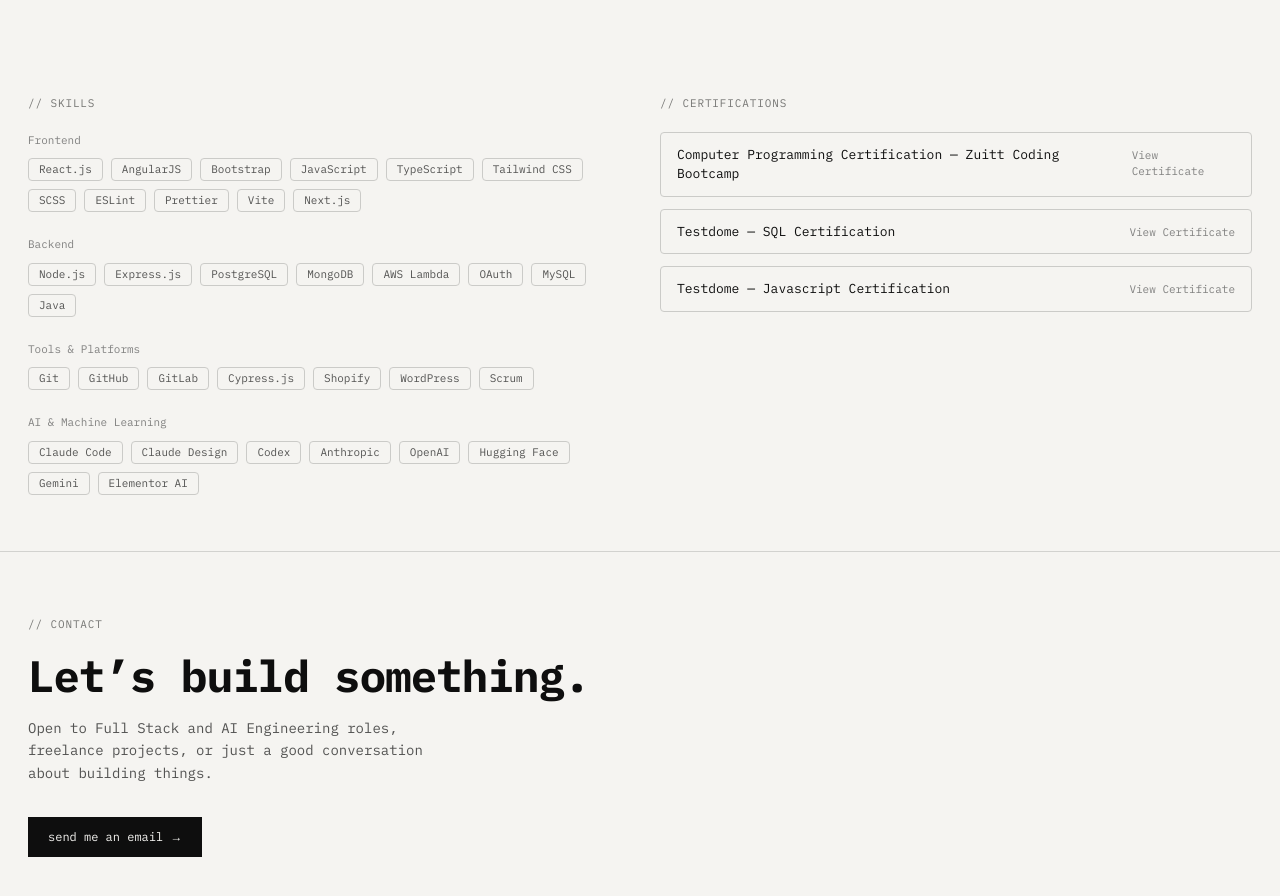
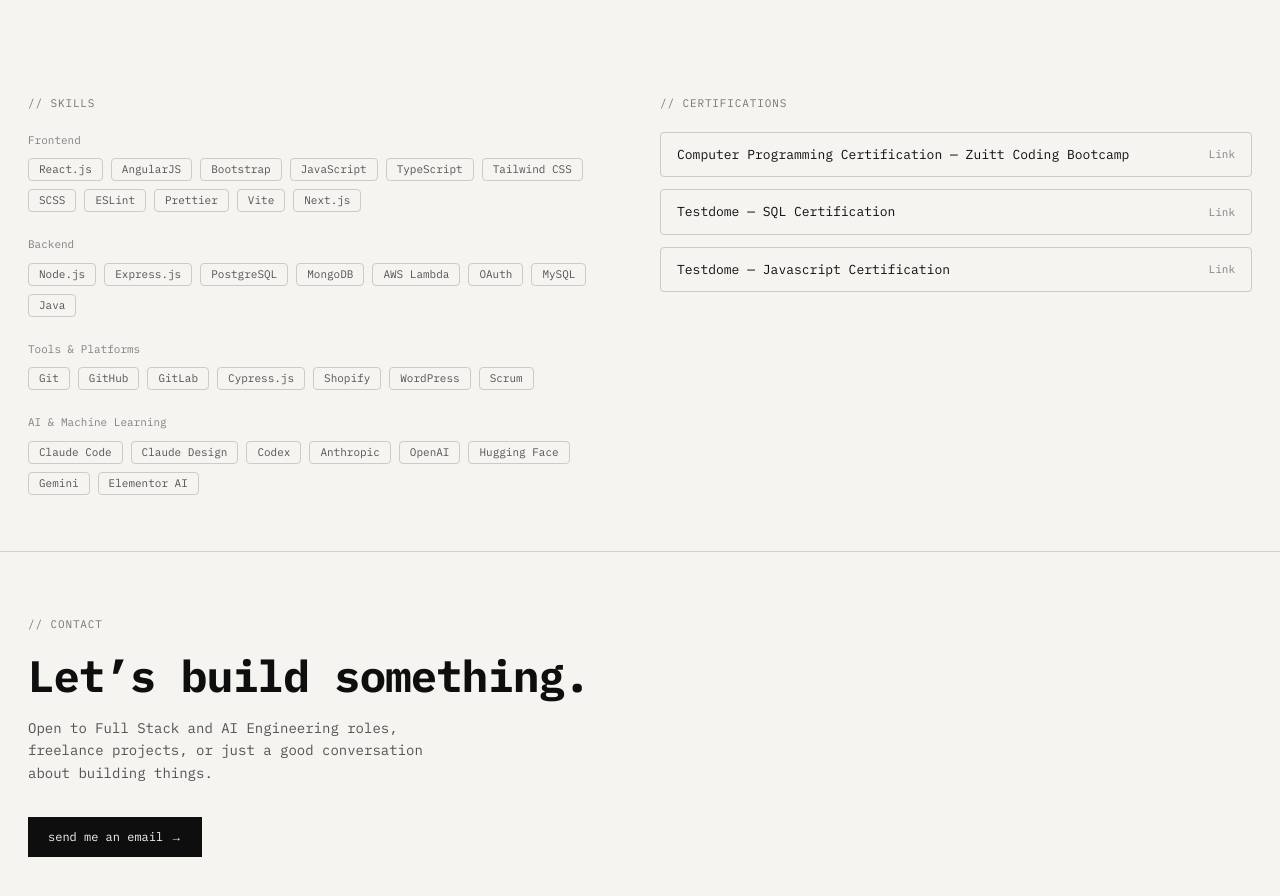
Before and after one commit to joerenlee/portfolio, a Next.js app: page / in a window 1280 px wide. Shown: the part 2640-3536 px from the top of the page. Built offline with nearby package versions, Linux system fonts and the light colour scheme.

Commit message:
slight changes to certifications

```diff
--- a/src/components/sections/Skills.tsx
+++ b/src/components/sections/Skills.tsx
@@ -28,16 +28,16 @@
             {certs.map((cert, i) => (
               <div
                 key={i}
-                className="flex items-baseline justify-between gap-3 rounded-[4px] border border-line-18 bg-paper px-4 py-3 text-[13px] transition-colors duration-200 hover:border-ink"
+                className="flex items-center justify-between gap-5 rounded-[4px] border border-line-18 bg-paper px-4 py-3 text-[13px] transition-colors duration-200 hover:border-ink"
               >
                 <span>{cert.name}</span>
                 <a
                   href={cert.url}
                   target="_blank"
                   rel="noopener noreferrer"
-                  className="text-ink-50 text-[11px] hover:text-ink"
+                  className="whitespace-nowrap text-ink-50 text-[11px] hover:text-ink"
                 >
-                  View Certificate
+                  Link
                 </a>
               </div>
             ))}
```
